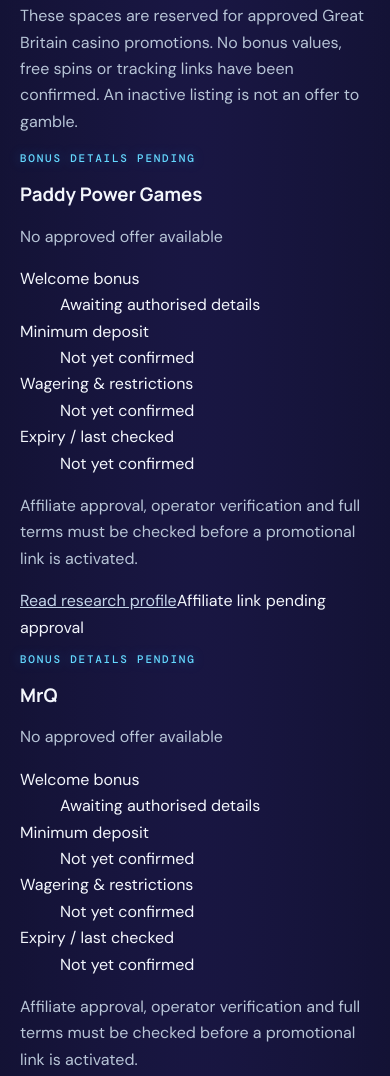
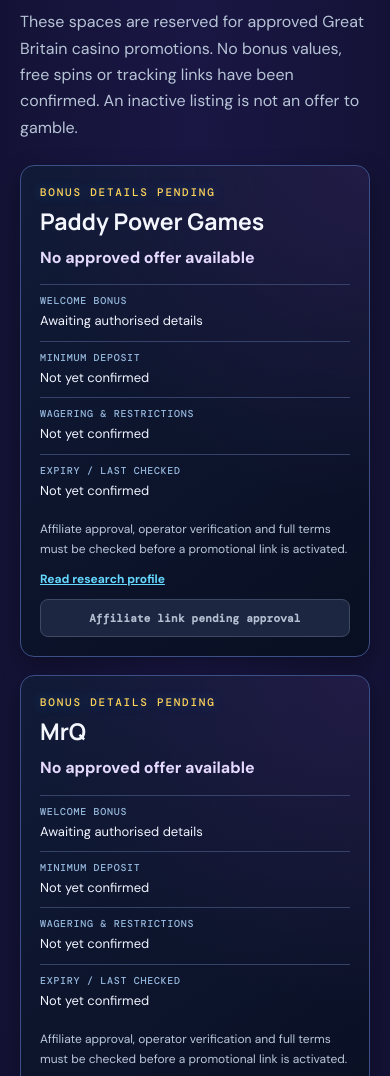
Before and after one commit to dalegalea-sudo/silkes-reels, a plain HTML site: page offers.html in a window 390 px wide. Shown: the part 1035-2111 px from the top of the page. Drawn offline with nearby package versions, Linux system fonts and the light colour scheme.

Commit message:
Style Silke's Reels bonus cards on desktop and mobile

```diff
--- a/styles.css
+++ b/styles.css
@@ -22,3 +22,13 @@ footer{border-top:1px solid #304879;padding:30px max(28px,calc((100vw - 1100px)/
 @media(max-width:720px){.hero{grid-template-columns:1fr;padding:55px 0}.hero-art{max-width:310px;justify-self:center}.site-header{align-items:center;flex-direction:column;padding:20px 12px 18px;gap:14px}.brand{width:100%;justify-content:center}.brand-logo{width:min(620px,94vw);max-width:94vw;height:auto}nav{gap:12px 16px;justify-content:center}.intro-grid,.feature-grid{grid-template-columns:1fr}.hero{padding:55px 0}main{padding:0 20px}.hero h1{font-size:clamp(40px,12vw,60px)}.coming{margin-bottom:45px}}
 
 .site-legal-footer{border-top:1px solid #304879;padding:24px max(20px,calc((100vw - 1100px)/2));background:#060916;color:#9eacc2}.site-legal-footer .legal-small{font-size:10px;line-height:1.6;color:#9eacc2;max-width:1100px;margin:9px 0}.site-legal-footer .footer-links{gap:10px 16px}.site-legal-footer .footer-links a{font-size:10px}
+
+/* Silke's Reels: pending bonus directory */
+.bonus-section{margin:34px 0 40px}.bonus-section>p:not(.eyebrow){color:var(--muted)}
+.bonus-grid{display:grid;grid-template-columns:repeat(2,minmax(0,1fr));gap:18px;margin:24px 0}
+.bonus-card{padding:23px;border-radius:14px;border:1px solid #3a5086;background:radial-gradient(circle at 100% 0%,#37205e77,transparent 55%),linear-gradient(145deg,#111b38,#090f22);box-shadow:0 9px 24px #0005;display:flex;flex-direction:column;gap:10px}
+.bonus-card h3{font-size:23px;margin:0}.bonus-card .eyebrow{margin:0;color:var(--gold)}.bonus-status{font-weight:700;color:#e5d9ff!important;margin:0}
+.bonus-card dl{margin:3px 0 0;display:grid;gap:0}.bonus-card dl>div{padding:9px 0;border-top:1px solid #35426a}.bonus-card dt{font:500 10px 'DM Mono';letter-spacing:.07em;text-transform:uppercase;color:#95b7dc}.bonus-card dd{margin:3px 0 0;font-size:13px;color:#f1f4ff}
+.bonus-footnote{font-size:12px;margin:0;color:#b9c7d9!important}.bonus-review{font-size:12px;font-weight:700;color:var(--cyan)}
+.bonus-unavailable{display:block;padding:11px 12px;border-radius:8px;text-align:center;margin-top:auto;background:#1c2640;color:#b4bfd2;border:1px solid #3e4964;font:700 11px 'DM Mono';letter-spacing:.02em}
+@media(max-width:720px){.bonus-grid{grid-template-columns:1fr}.bonus-card{padding:19px}}
```
